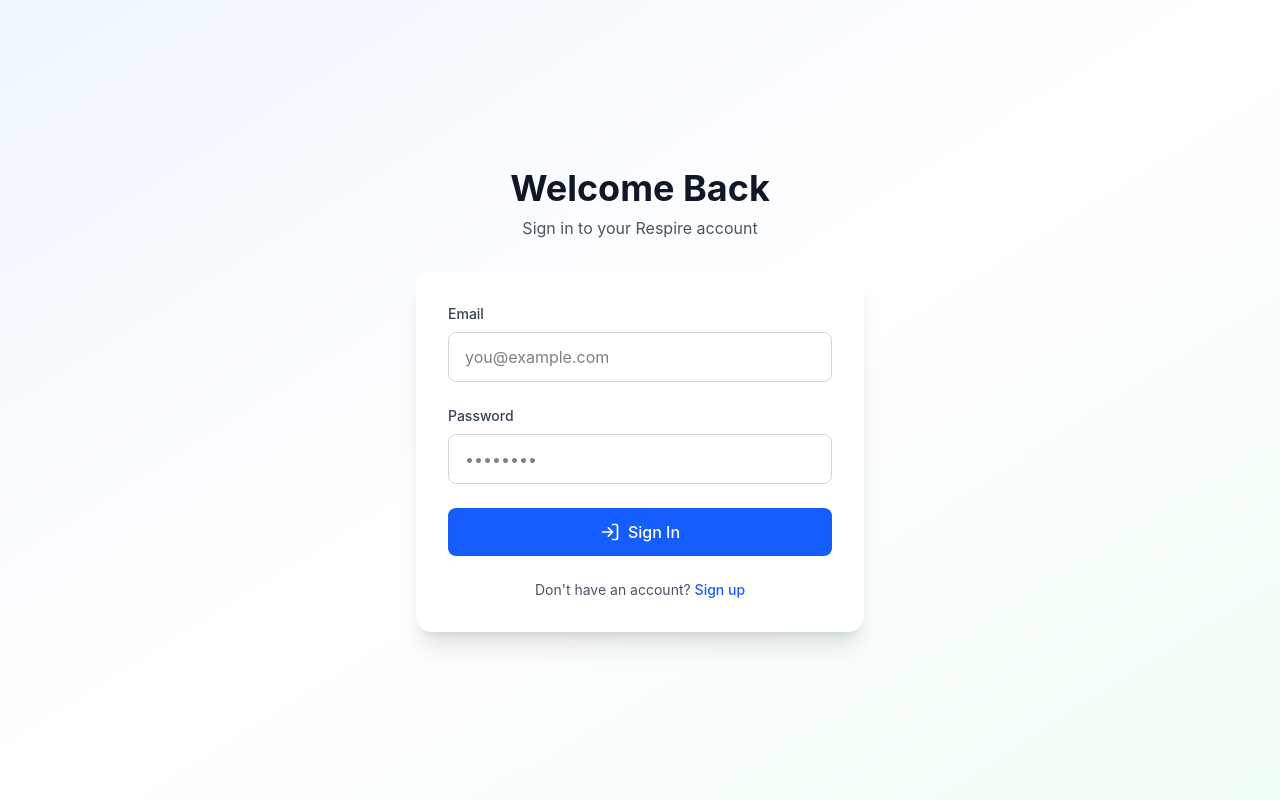
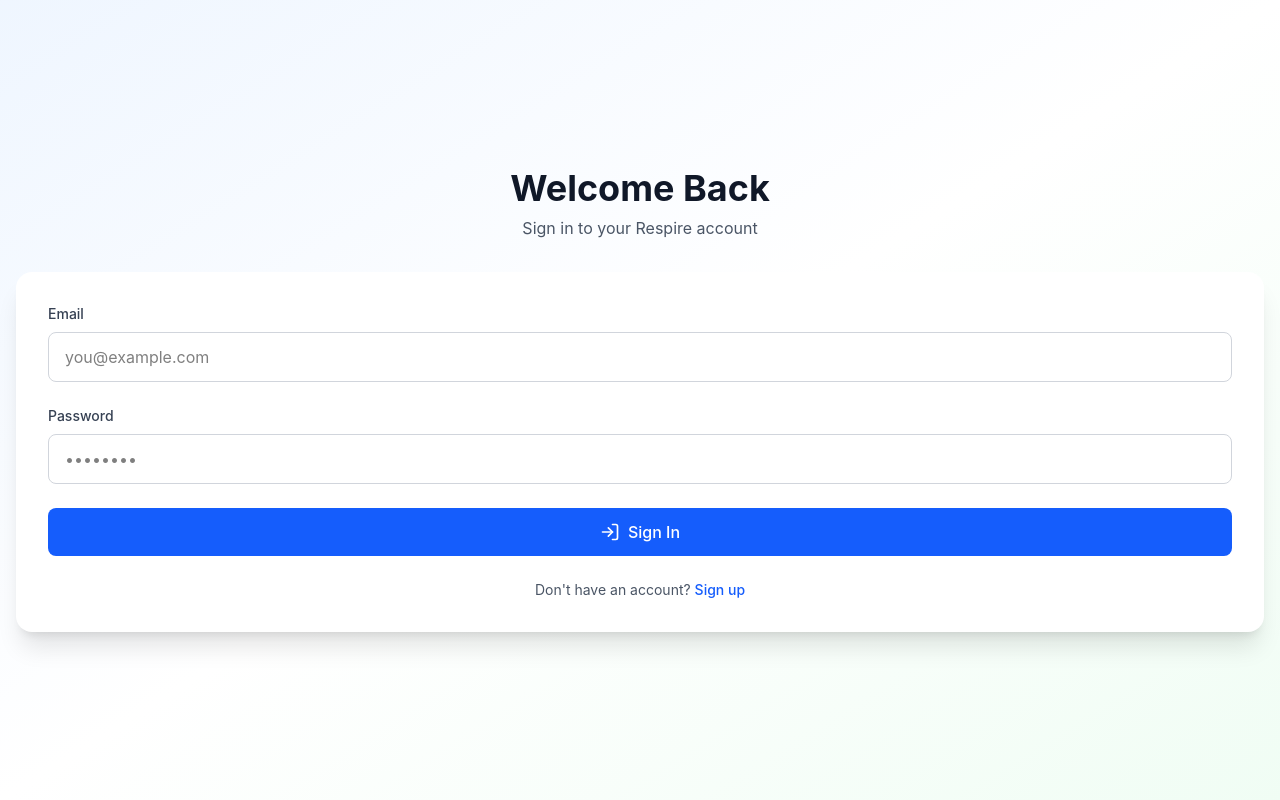
Before and after one commit to wesdalton/Respire, a React (Vite) app in the folder apps/web/: page /login in a window 1280 px wide. Built offline with nearby package versions, Linux system fonts and the light colour scheme; no server answers.

Commit message:
agressive fixes to prevent overflow

```diff
--- a/apps/web/index.html
+++ b/apps/web/index.html
@@ -3,7 +3,7 @@
   <head>
     <meta charset="UTF-8" />
     <link rel="icon" type="image/svg+xml" href="/vite.svg" />
-    <meta name="viewport" content="width=device-width, initial-scale=1.0" />
+    <meta name="viewport" content="width=device-width, initial-scale=1.0, maximum-scale=1.0, user-scalable=no" />
     <title>web</title>
   </head>
   <body>
--- a/apps/web/src/index.css
+++ b/apps/web/src/index.css
@@ -1,4 +1,15 @@
 @import "tailwindcss";
+
+* {
+  box-sizing: border-box;
+  max-width: 100%;
+}
+
+html {
+  overflow-x: hidden;
+  width: 100%;
+  position: relative;
+}
 
 :root {
   font-family: Inter, system-ui, Avenir, Helvetica, Arial, sans-serif;
@@ -13,13 +24,17 @@
 
 body {
   margin: 0;
+  padding: 0;
   min-width: 320px;
   min-height: 100vh;
   overflow-x: hidden;
-  max-width: 100vw;
+  width: 100%;
+  position: relative;
+  touch-action: pan-y;
 }
 
 #root {
   width: 100%;
   overflow-x: hidden;
+  position: relative;
 }
```
Also changed, not shown: 1 other file (tests, documents, lock files or other folders).
